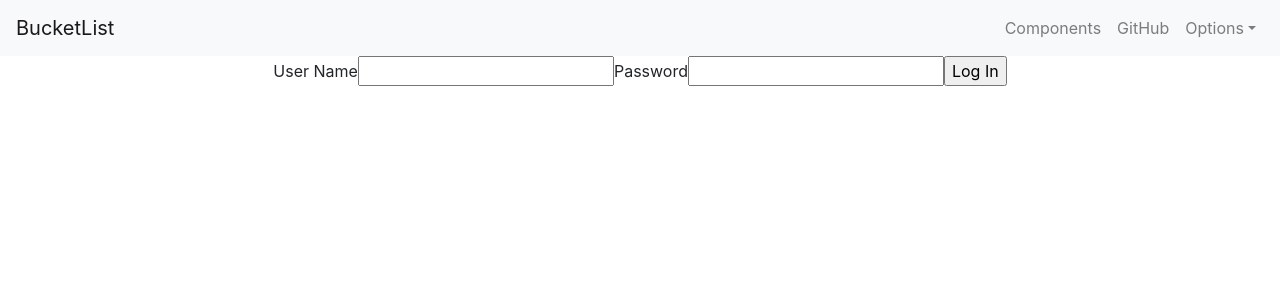
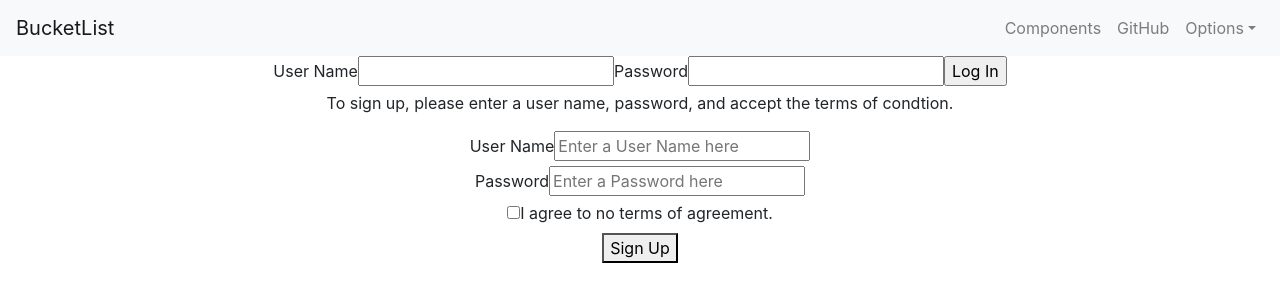
Before and after one commit to bucket-list-builds/BucketList, a React (Create React App) app in the folder frontend/: page / in a window 1280 px wide. Shown: the top 302 px of the page. Built offline with nearby package versions, Linux system fonts and the light colour scheme.

Commit message:
Registration is working. Able to log state to console

```diff
--- a/frontend/src/App.js
+++ b/frontend/src/App.js
@@ -3,6 +3,7 @@ import React, {Component} from 'react';
 import Navigation from './components/functional/Navigation'
 import './App.scss';
 import LoginPage from './components/view/loginPage';
+import RegistrationPage from './components/view/registrationPage'
 
 class App extends Component {
   constructor() {
@@ -16,6 +17,7 @@ render() {
       <div className="App">
         <Navigation />
         <LoginPage />
+        <RegistrationPage />
       </div>
     );
   }
--- /dev/null
+++ b/frontend/src/components/view/registrationPage.js
@@ -0,0 +1,85 @@
+import React, {Component} from 'react';
+
+class RegistrationPage extends Component {
+    constructor(props) {
+        super(props);
+        this.state = {
+            userName: '',
+            password: '',
+            hasAgreed: false
+
+        }
+
+        this.handleChange = this.handleChange.bind(this);
+        this.handleSubmit = this.handleSubmit.bind(this);
+
+    }
+
+    handleChange(event) {
+        let target = event.target;
+        let value = target.type === 'checkbox' ? target.checked : target.value;
+        let name = target.name;
+
+        this.setState({
+            [name]: value
+        })
+    }
+    handleSubmit(event) {
+        event.preventDefault();
+
+        console.log('The form was submitted with the following data:')
+        console.log(this.state);
+    }
+
+    render() {
+        return (
+            <div>
+                <p>To sign up, please enter a user name, password, and accept the terms of condtion.</p>
+                <form onSubmit={this.handleSubmit}>
+                    <div>
+                        <label>User Name</label>
+                        <input
+                            type = "text"
+                            placeholder="Enter a User Name here"
+                            name="userName"
+                            value={this.state.userName}
+                            onChange={this.handleChange}
+                        />
+
+                    </div>
+                    <div>
+                        <label>Password</label>
+                        <input
+                            type = "password"
+                            placeholder="Enter a Password here"
+                            name="password"
+                            value={this.state.password}
+                            onChange={this.handleChange}
+                        />
+
+                    </div>
+                    <div>
+                        <label>
+                            <input
+                                type="checkbox"
+                                name="hasAgreed"
+                                value={this.state.hasAgreed}
+                                onChange={this.handleChange}
+                            />
+                            I agree to no terms of agreement.
+                        </label>
+                    </div>
+                    <div>
+                        <button>Sign Up</button>
+
+                    </div>
+                </form>
+            </div>
+        )
+    }
+}
+
+
+
+
+export default RegistrationPage;
```
